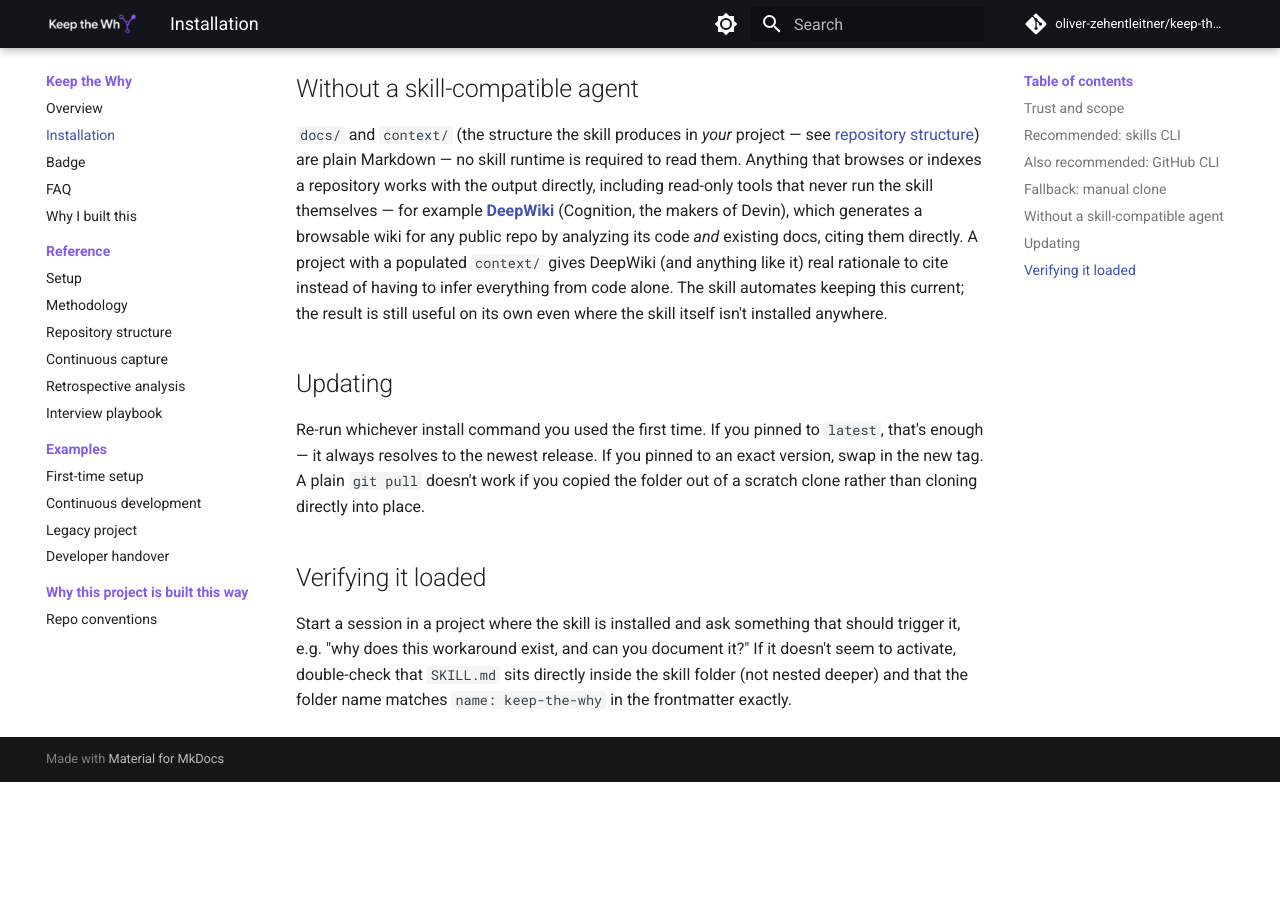
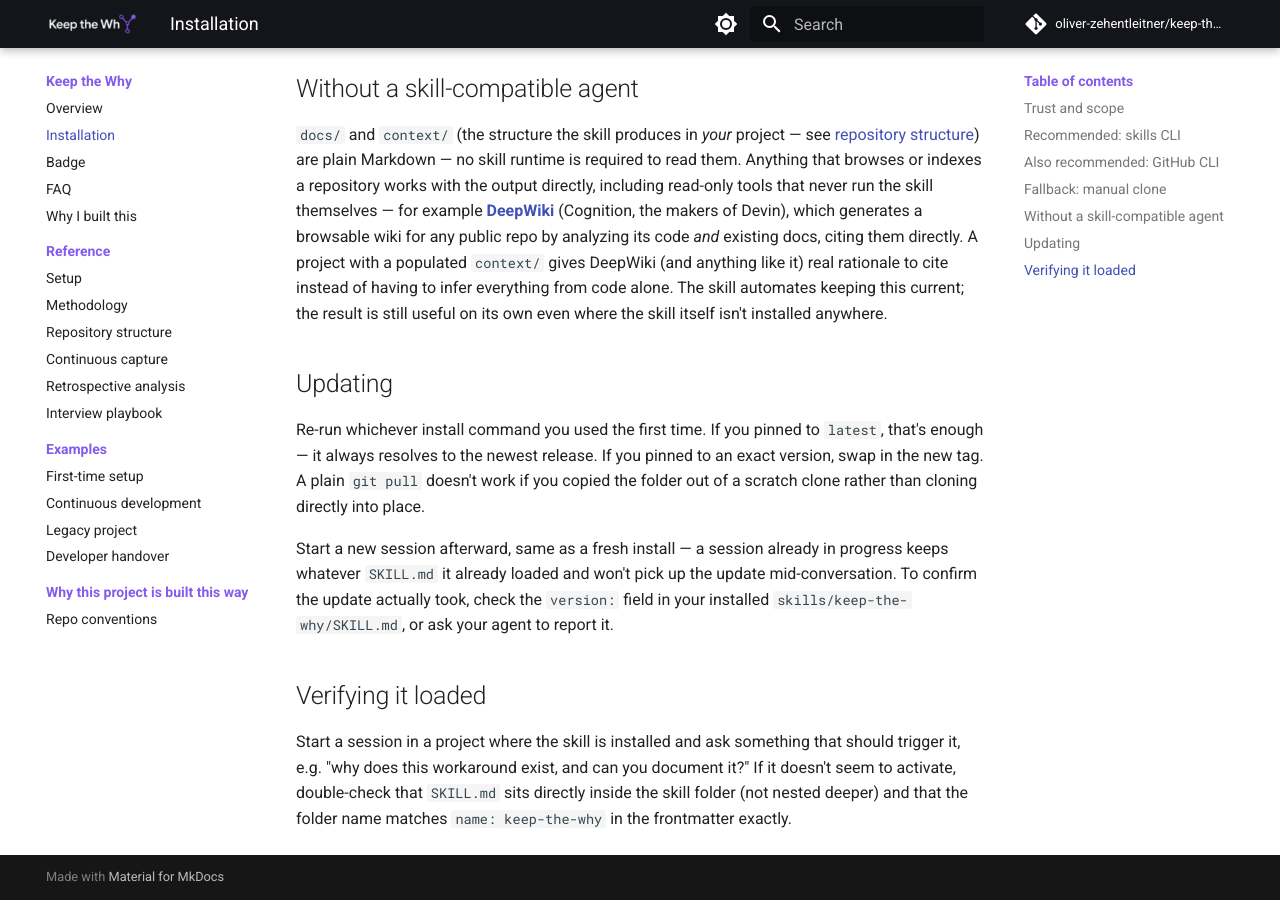
Before and after one commit to oliver-zehentleitner/keep-the-why, an MkDocs documentation site: the page built from docs/installation.md, in a window 1280 px wide and 900 px high, scrolled down 2706 px. Built offline with MkDocs 1.6.1 and Material for MkDocs 9.7.7, drawn with Linux system fonts in a browser that asks for light colours; comment, search, counter and statistics services are not loaded; before the commit the page ends 3488 px from its top, so only the background shows below that.

Commit message:
Clarify what a clean update actually requires
Re-running the install command was documented, but not the two things
that actually trip people up: an already-running session keeps
whatever SKILL.md it already loaded (needs a fresh session to pick up
changes), and there was no way to confirm an update actually took.
Now points at the version: field SKILL.md's frontmatter already has.

```diff
--- a/docs/installation.md
+++ b/docs/installation.md
@@ -86,6 +86,8 @@ Start a new session afterward so the skill is picked up.
 
 Re-run whichever install command you used the first time. If you pinned to `latest`, that's enough — it always resolves to the newest release. If you pinned to an exact version, swap in the new tag. A plain `git pull` doesn't work if you copied the folder out of a scratch clone rather than cloning directly into place.
 
+Start a new session afterward, same as a fresh install — a session already in progress keeps whatever `SKILL.md` it already loaded and won't pick up the update mid-conversation. To confirm the update actually took, check the `version:` field in your installed `skills/keep-the-why/SKILL.md`, or ask your agent to report it.
+
 ## Verifying it loaded
 
 Start a session in a project where the skill is installed and ask something that should trigger it, e.g. "why does this workaround exist, and can you document it?" If it doesn't seem to activate, double-check that `SKILL.md` sits directly inside the skill folder (not nested deeper) and that the folder name matches `name: keep-the-why` in the frontmatter exactly.
```
